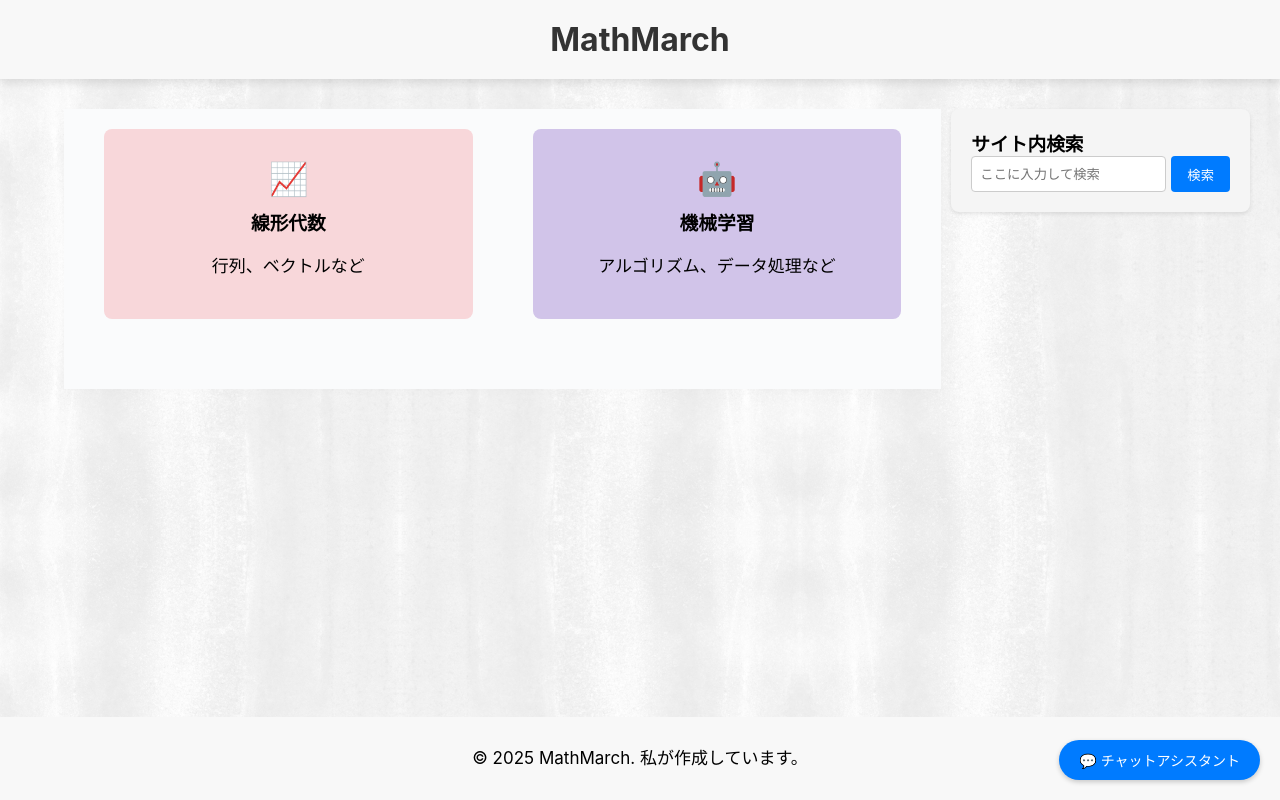
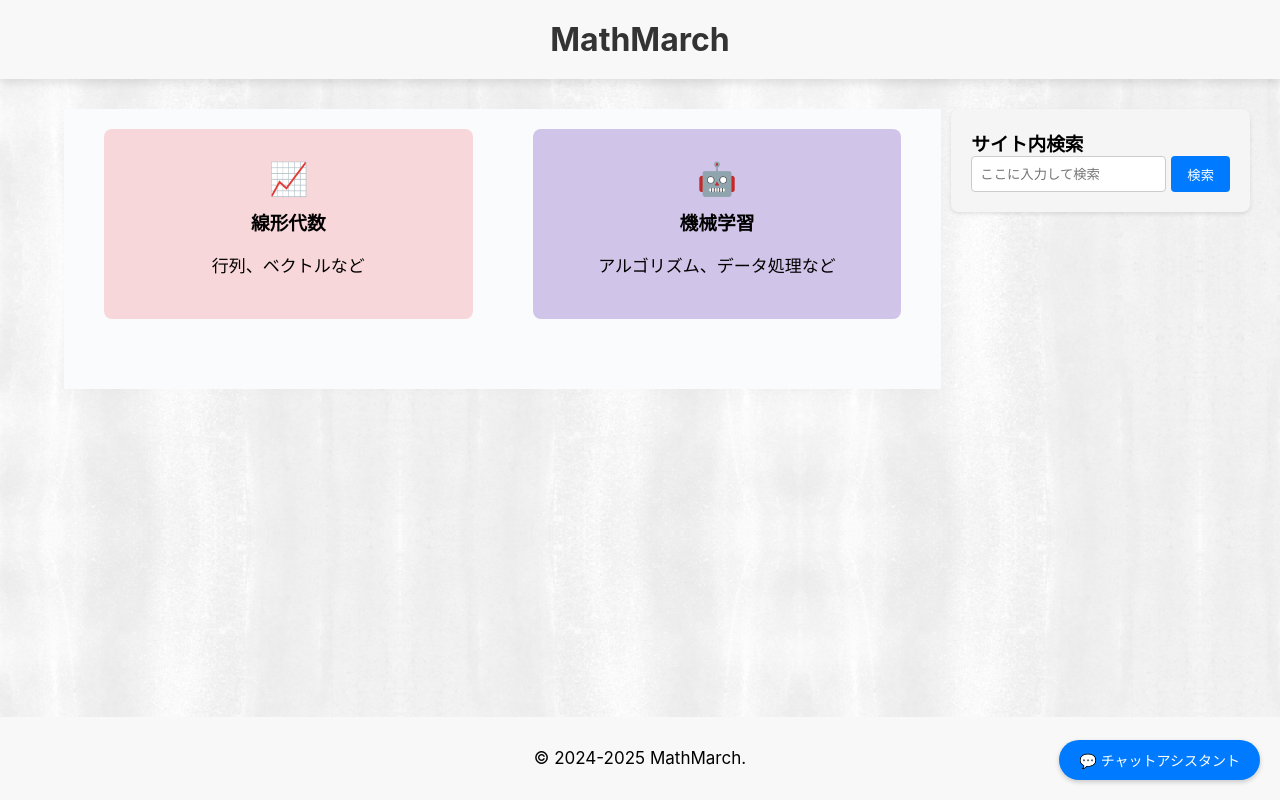
Before and after one commit to nakano0328/archive, a Next.js app: page / in a window 1280 px wide. Built offline with nearby package versions, Linux system fonts and the light colour scheme.

Commit message:
Update Footer.tsx
Signed-off-by: nakano0328 <n.mitsu.0328@icloud.com>

```diff
--- a/app/components/Footer.tsx
+++ b/app/components/Footer.tsx
@@ -5,7 +5,7 @@ const Footer = () => {
     <footer
       className="footer"
     >
-      <p>&copy; 2025 {siteTitle}. 私が作成しています。</p>
+      <p>&copy; 2024-2025  {siteTitle}.</p>
     </footer>
   );
 };
```
